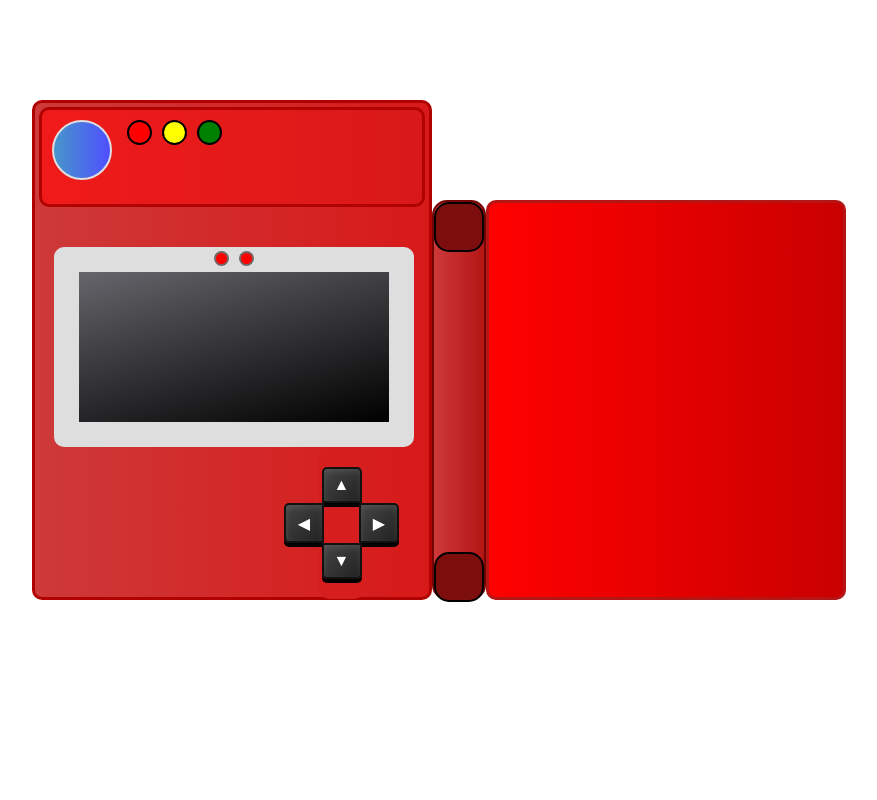
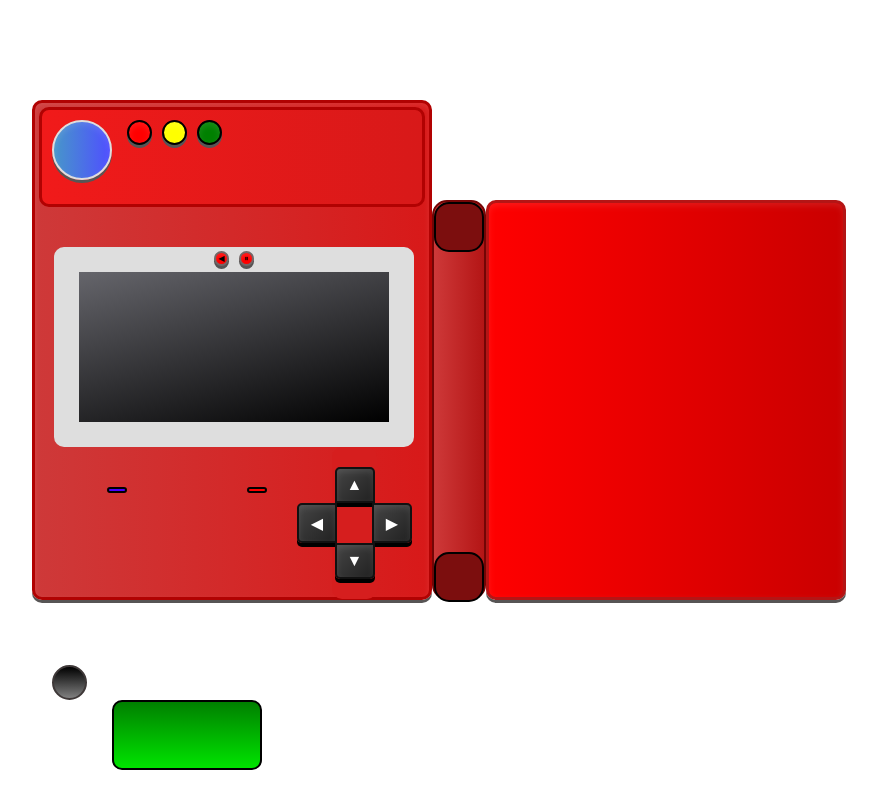
Before and after one commit to felipegabrieldev/POKEDEX, a plain HTML site: page index.html in a window 1280 px wide. Shown: the whole page, without its empty margins (268-1145 px from the left). Drawn offline with Linux system fonts and the light colour scheme.

Commit message:
Testando Assets  (Html)

```diff
--- a/index.html
+++ b/index.html
@@ -20,12 +20,19 @@
         </section>
 
         <section id="border-screen">
-            <div class="mini-buttons"> </div>
-            <div class="mini-buttons"> </div>
+            <button class="mini-buttons"> ◀ </button>
+            <button class="mini-buttons"> ⏸  </button>
         </section>
 
         <section id="screen">
-            <img>
+
+        </section>
+
+        <section id="extras">
+            <div class="circle"> </div>
+            <div class="lines line-red"></div>
+            <div class="lines line-blue"></div>
+            <div class="green-lantern"> </div>
         </section>
 
         <section id="dpad-container">
--- a/styles.css
+++ b/styles.css
@@ -14,22 +14,29 @@ body{
     padding: 100px;
 }
 
+/*
+
 /* Tela Principal */
 
 #main-screen{
     background: linear-gradient( to left, rgb(216, 25, 25), rgb(206, 57, 57) );
     border: 3px solid rgb(177, 2, 2);
+    box-shadow: 0 3px 0 #575555, inset 0 3px 6px rgba(255, 255, 255, 0.1);
     border-radius: 10px;
     padding: 4px;
     height: 500px;
     width: 400px;
 }
 
+
+
 .color-buttons{
+    box-shadow: 0 3px 0 #575555, inset 0 3px 6px rgba(255, 255, 255, 0.1);
     margin-right: 10px;
     border-radius: 50px;
     border: 2px solid;
     cursor: pointer;
+    transition: all 0.1s ease;
 }
 
 .upper{
@@ -47,6 +54,12 @@ body{
     width: 60px;
     height: 60px;
     margin-right: 15px;
+}
+
+.color-buttons:active {
+  box-shadow:
+    0 0px 0 #000, inset 0 4px 4px rgba(0, 0, 0, 0.5);
+    transform: translateY(4px);
 }
 
 #red{
@@ -88,11 +101,75 @@ body{
 .mini-buttons{
     background-color: rgb(255, 0, 0);
     border: 2px solid rgb(116, 103, 103);
+    box-shadow: 0 3px 0 #575555, inset 0 3px 3px rgba(255, 255, 255, 0.1);
+    display: flex;
+    align-items: center;
+    justify-content: center;
+    font-size: 8px;
     border-radius: 10px;
     width: 15px;
     height: 15px;
     margin-right: 10px;
     cursor: pointer;
+
+}
+
+.mini-buttons:active{
+    transform: translateY(4px);
+}
+
+/*///////////////////////////////////////////////////////////////////////////////////////////////*/
+/* EXTRAS (SEM FUNÇÃO) */
+/* são pura estetica */
+
+#extras{
+    display: flex;
+}
+
+.circle{
+    background: linear-gradient(black, gray);
+    border: 2px solid rgb(63, 57, 57);
+    width: 35px;
+    height: 35px;
+    position: absolute;
+    bottom: 100px;
+    left: 320px;
+    border-radius: 50px;
+}
+
+.green-lantern{
+    background: linear-gradient(green, rgb(0, 228, 0));
+    border: 2px solid black;
+    width: 150px;
+    height: 70px;
+    position: absolute;
+    bottom: 30px;
+    left: 380px;
+    border-radius: 10px;
+}
+
+.lines{
+
+    border: 2px solid black;
+    width: 20px;
+    height: 6px;
+    margin-top: 40px;
+}
+
+.line-red{
+    background: red;
+    margin-right: 10px;
+    position: absolute;
+    left: 515px;
+    border-radius: 10px;
+}
+
+.line-blue{
+    background: rgb(76, 0, 255);
+    margin-right: 10px;
+    position: absolute;
+    left: 375px;
+    border-radius: 10px;
 }
 
 /*//////////////////////////////////////////////////////////////////////////////////////////////// */
@@ -107,34 +184,23 @@ body{
     height: 152px;
     padding: 20px;
     border-radius: 10px;
-    margin-left: 280px;
+    position: absolute;
+    left: 600px;
 }
 
 .arrow{
     background: linear-gradient(135deg, #444, #222);
     border: 2px solid #111;
     color: #fff;
+    box-shadow: 0 4px 0 #000, inset 0 3px 6px rgba(255, 255, 255, 0.1);
     font-size: 16px;
     width: 40px;
     height: 40px;
     cursor: pointer;
-    box-shadow: 0 4px 0 #000, inset 0 3px 6px rgba(255, 255, 255, 0.1);
     display: flex;
     align-items: center;
     justify-content: center;
     transition: all 0.1s ease;
-}
-
-/*////////////////////////////////////////////////////////////////////////////////////////////////*/
-/* Segunda Tela */
-
-#command-screen{
-    border: 3px solid rgb(180, 21, 21);
-    background: linear-gradient( to right, rgb(255, 0, 0), rgb(202, 0, 0) );
-    border-radius: 10px;
-    margin-top: 100px;
-    width: 360px;
-    height: 400px;
 }
 
 .dpad-horizontal {
@@ -151,6 +217,19 @@ body{
 .arrow-right { border-radius: 0 5px 5px 0; }
 .arrow-up { border-radius: 5px 5px 0 0; }
 .arrow-down { border-radius: 0 0 5px 5px; }
+
+/*////////////////////////////////////////////////////////////////////////////////////////////////*/
+/* Segunda Tela */
+
+#command-screen{
+    border: 3px solid rgb(180, 21, 21);
+    background: linear-gradient( to right, rgb(255, 0, 0), rgb(202, 0, 0) );
+    box-shadow: 0 3px 0 #575555, inset 0 3px 6px rgba(255, 255, 255, 0.1);
+    border-radius: 10px;
+    margin-top: 100px;
+    width: 360px;
+    height: 400px;
+}
 
 /*////////////////////////////////////////////////////////////////////////////////////////////////*/
 /* OUTROS */
@@ -180,4 +259,11 @@ body{
     border-radius: 15px;
 }
 
-/*///////////////////////////////// TESTES */
+/*///////////////////////////////// TESTES //////////////////////////////////////////////////////////////*/
+
+
+img{
+    width: 194px;
+    height: 150px;
+    margin-left: 60px;
+}
```
Also changed, not shown: assets/assets-dex/001.png (added), assets/assets-dex/002.png (added), assets/assets-dex/003.png (added), assets/pikachu-logo.gif (added).
